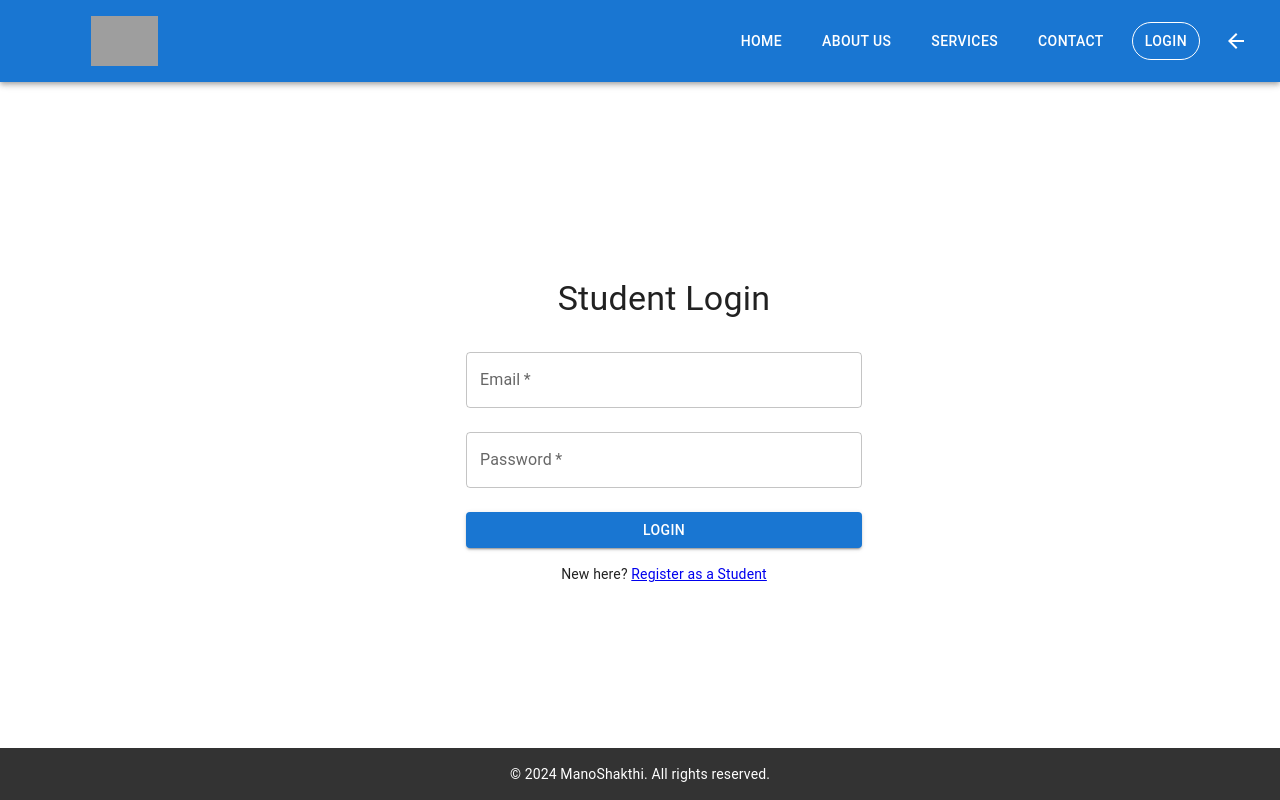
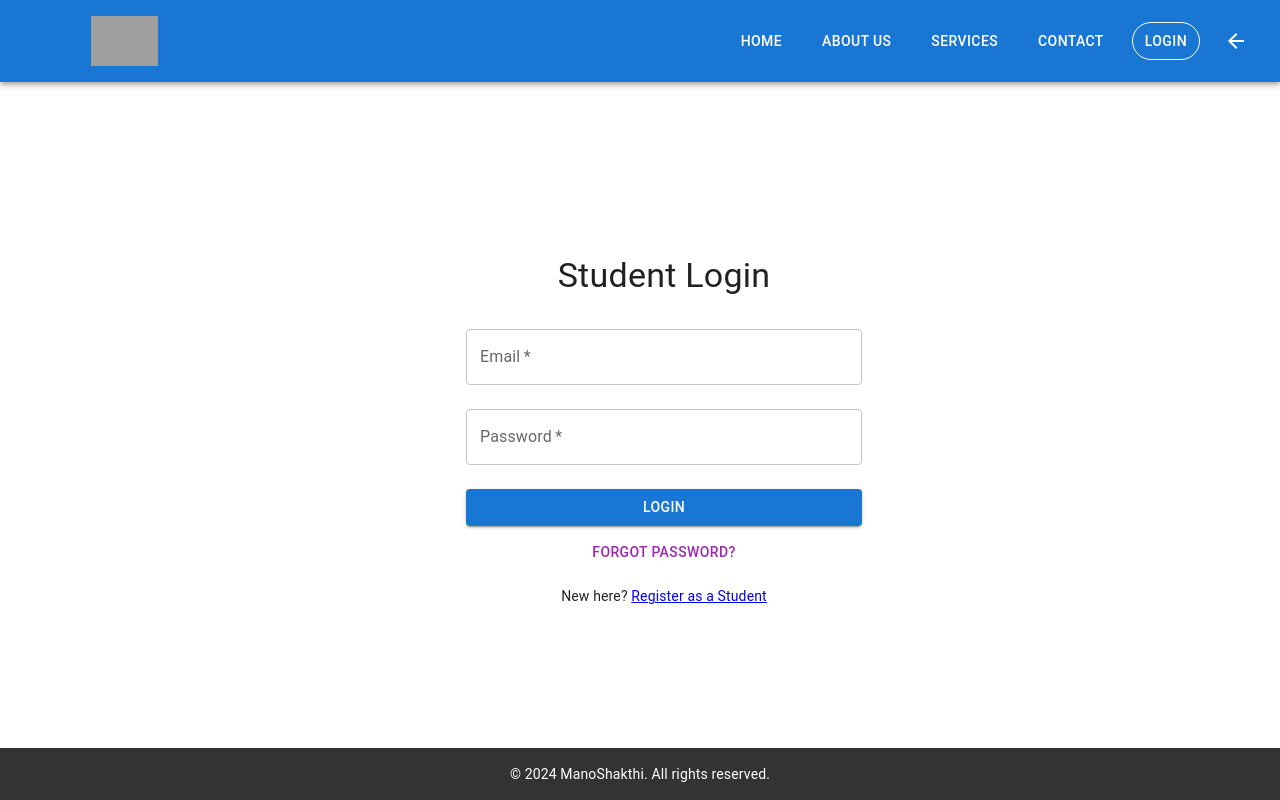
Before and after one commit to ShashankPrabhu21/project_ManoShakti, a React (Vite) app in the folder three-login-forms/: page /login/student in a window 1280 px wide. Built offline with nearby package versions, Linux system fonts and the light colour scheme; grey boxes are pictures that could not be loaded.

Commit message:
reset password

```diff
--- a/three-login-forms/src/components/login/StudentLogin.jsx
+++ b/three-login-forms/src/components/login/StudentLogin.jsx
@@ -1,6 +1,6 @@
 import React, { useState } from 'react';
 import { auth } from '../../firebaseConfig'; // Import your Firebase config
-import { signInWithEmailAndPassword } from 'firebase/auth'; // Firebase Authentication
+import { signInWithEmailAndPassword, sendPasswordResetEmail } from 'firebase/auth'; // Firebase Authentication
 import { useNavigate, Link } from 'react-router-dom';
 import {
   Container,
@@ -16,11 +16,13 @@ function StudentLogin({ handleAuthentication }) {
   const [email, setEmail] = useState('');
   const [password, setPassword] = useState('');
   const [error, setError] = useState('');
+  const [snackbarMessage, setSnackbarMessage] = useState('');
   const navigate = useNavigate(); // Hook for navigation
 
-  // Clear error message when closing the Snackbar
+  // Clear error and snackbar messages when closing the Snackbar
   const handleCloseSnackbar = () => {
     setError('');
+    setSnackbarMessage('');
   };
 
   const handleLogin = async (e) => {
@@ -45,6 +47,26 @@ function StudentLogin({ handleAuthentication }) {
         setError('Invalid email format. Please check and try again.');
       } else {
         setError('An error occurred during login. Please try again later.');
+      }
+    }
+  };
+
+  const handleForgotPassword = async () => {
+    if (!email) {
+      setError('Please enter your email to reset your password.');
+      return;
+    }
+
+    try {
+      await sendPasswordResetEmail(auth, email);
+      setSnackbarMessage('Password reset email sent. Check your inbox.');
+    } catch (error) {
+      if (error.code === 'auth/user-not-found') {
+        setError('No user found with this email.');
+      } else if (error.code === 'auth/invalid-email') {
+        setError('Invalid email format. Please check and try again.');
+      } else {
+        setError('An error occurred while sending the reset email. Please try again later.');
       }
     }
   };
@@ -89,15 +111,29 @@ function StudentLogin({ handleAuthentication }) {
           </Button>
         </form>
 
-        {/* Display error message using Snackbar */}
+        <Button
+          variant="text"
+          color="secondary"
+          fullWidth
+          sx={{ mt: 1 }}
+          onClick={handleForgotPassword}
+        >
+          Forgot Password?
+        </Button>
+
+        {/* Display error or success messages using Snackbar */}
         <Snackbar
-          open={Boolean(error)}
+          open={Boolean(error || snackbarMessage)}
           autoHideDuration={6000}
           onClose={handleCloseSnackbar}
-          anchorOrigin={{ vertical: 'top', horizontal: 'center' }} // Adjust position
+          anchorOrigin={{ vertical: 'top', horizontal: 'center' }}
         >
-          <Alert onClose={handleCloseSnackbar} severity="error" sx={{ width: '100%' }}>
-            {error}
+          <Alert
+            onClose={handleCloseSnackbar}
+            severity={error ? 'error' : 'success'}
+            sx={{ width: '100%' }}
+          >
+            {error || snackbarMessage}
           </Alert>
         </Snackbar>
 
```
